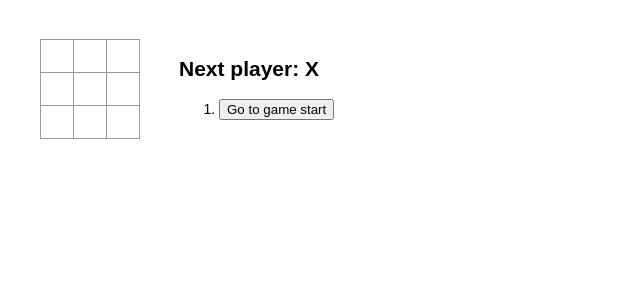
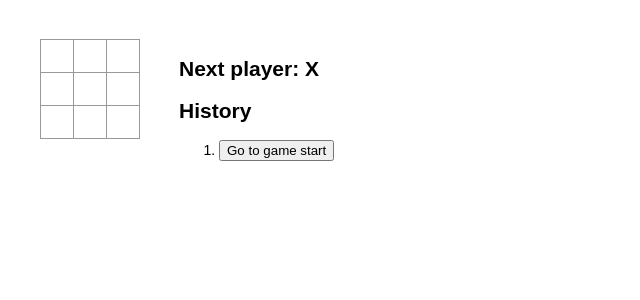
Before and after one commit to TonyHacatony/tik-tak-toe, a React (Create React App) app: page / in a window 1280 px wide. Shown: the top 300 px of the page, without its empty margins (0-640 px from the left). Built offline with nearby package versions, Linux system fonts and the light colour scheme.

Commit message:
move title as new component

```diff
--- a/src/game/GameTitle.js
+++ b/src/game/GameTitle.js
@@ -1,3 +1,5 @@
+import Title from "./Title";
+
 const GameTitle = (props) => {
 
     const createTitle = () => {
@@ -11,7 +13,7 @@ const GameTitle = (props) => {
     }
 
     return (
-        <h2>{createTitle()}</h2>
+        <Title>{createTitle()}</Title>
     );
 };
 
--- a/src/game/HistoryPicker.js
+++ b/src/game/HistoryPicker.js
@@ -1,3 +1,5 @@
+import Title from "./Title";
+
 const HistoryPicker = (props) => {
 
     const jumpTo = (step) => {
@@ -16,7 +18,10 @@ const HistoryPicker = (props) => {
     });
 
     return (
-        <ol>{moves}</ol>
+        <>
+            <Title>History</Title>
+            <ol>{moves}</ol>
+        </>
     );
 };
 
--- /dev/null
+++ b/src/game/Title.js
@@ -0,0 +1,5 @@
+const Title = (props) => {
+    return (<h2>{props.children}</h2>);
+};
+
+export default Title;
```
